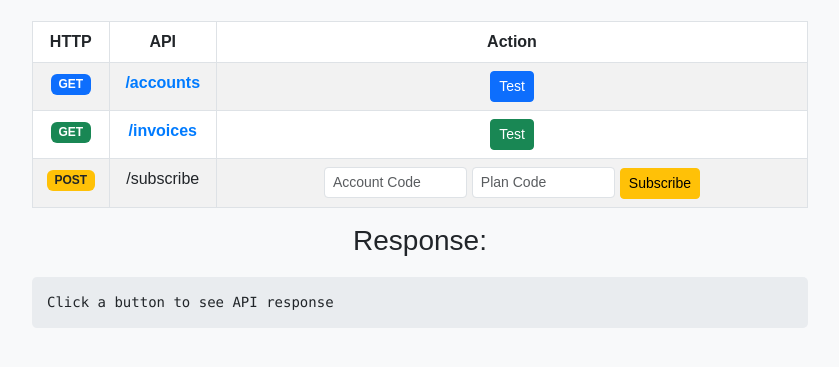
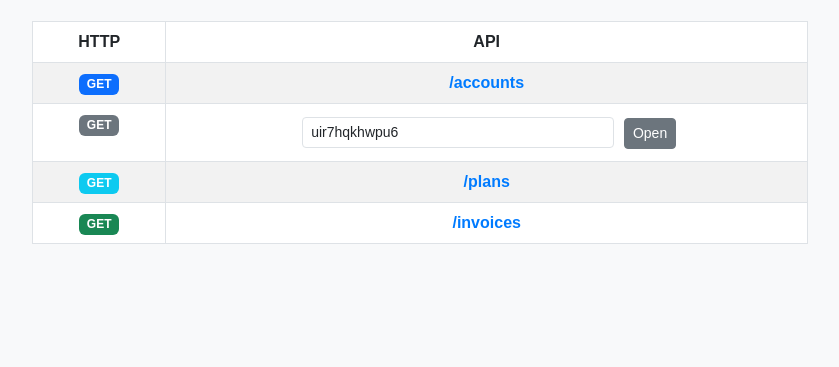
Before and after one commit to bunlongheng/recurly-test, a website: page index.html in a window 1280 px wide. Shown: the part 81-448 px from the top of the page, without its empty margins (220-1059 px from the left). Drawn offline with nearby package versions, Linux system fonts and the light colour scheme.

Commit message:
update the table;

```diff
--- a/index.html
+++ b/index.html
@@ -4,7 +4,6 @@
         <meta charset="UTF-8" />
         <meta name="viewport" content="width=device-width, initial-scale=1.0" />
         <title>Recurly API Endpoints</title>
-        <!-- Bootstrap CSS -->
         <link href="https://cdn.jsdelivr.net/npm/bootstrap@5.3.0/dist/css/bootstrap.min.css" rel="stylesheet" />
         <style>
             body {
@@ -29,79 +28,58 @@
                 color: #007bff;
                 font-weight: bold;
             }
-            button {
-                padding: 8px 15px;
-                cursor: pointer;
-            }
-            pre {
-                text-align: left;
-                background-color: #e9ecef;
-                padding: 15px;
-                border-radius: 5px;
-                margin-top: 20px;
-                max-height: 300px;
-                overflow: auto;
+            input {
+                margin: 5px;
+                padding: 5px;
+                width: 200px;
             }
         </style>
         <script>
-            function apiCall(endpoint, method = "GET", body = null) {
-                let options = { method };
-                if (body) {
-                    options.headers = { "Content-Type": "application/json" };
-                    options.body = JSON.stringify(body);
+            function openAccountDetails() {
+                const accountCode = document.getElementById("accountCodeInput").value.trim();
+                if (accountCode) {
+                    window.open(`/accounts/${accountCode}`, "_blank");
+                } else {
+                    alert("Please enter an account code.");
                 }
-                fetch(endpoint, options)
-                    .then(response => response.json())
-                    .then(data => (document.getElementById("response").innerText = JSON.stringify(data, null, 2)))
-                    .catch(error => (document.getElementById("response").innerText = "Error: " + error));
-            }
-
-            function createSubscription() {
-                const accountCode = document.getElementById("accountCode").value;
-                const planCode = document.getElementById("planCode").value;
-                apiCall("/subscribe", "POST", { account_code: accountCode, plan_code: planCode });
             }
         </script>
     </head>
     <body>
         <div class="container">
             <h2 class="mb-4">Recurly API Endpoints</h2>
+
             <table class="table table-bordered table-striped">
                 <thead>
                     <tr>
                         <th>HTTP</th>
                         <th>API</th>
-                        <th>Action</th>
                     </tr>
                 </thead>
                 <tbody>
                     <tr>
                         <td><span class="badge bg-primary">GET</span></td>
                         <td><a href="/accounts" target="_blank">/accounts</a></td>
-                        <td><button class="btn btn-sm btn-primary" onclick="apiCall('/accounts')">Test</button></td>
+                    </tr>
+                    <tr>
+                        <td><span class="badge bg-secondary">GET</span></td>
+                        <td>
+                            <input type="text" id="accountCodeInput" placeholder="Enter Account Code" class="form-control form-control-sm w-50 d-inline" value="uir7hqkhwpu6" />
+                            <button class="btn btn-sm btn-secondary" onclick="openAccountDetails()">Open</button>
+                        </td>
+                    </tr>
+                    <tr>
+                        <td><span class="badge bg-info">GET</span></td>
+                        <td><a href="/plans" target="_blank">/plans</a></td>
                     </tr>
                     <tr>
                         <td><span class="badge bg-success">GET</span></td>
                         <td><a href="/invoices" target="_blank">/invoices</a></td>
-                        <td><button class="btn btn-sm btn-success" onclick="apiCall('/invoices')">Test</button></td>
-                    </tr>
-                    <tr>
-                        <td><span class="badge bg-warning text-dark">POST</span></td>
-                        <td>/subscribe</td>
-                        <td>
-                            <input type="text" id="accountCode" class="form-control form-control-sm d-inline w-25" placeholder="Account Code" />
-                            <input type="text" id="planCode" class="form-control form-control-sm d-inline w-25" placeholder="Plan Code" />
-                            <button class="btn btn-sm btn-warning" onclick="createSubscription()">Subscribe</button>
-                        </td>
                     </tr>
                 </tbody>
             </table>
-
-            <h3>Response:</h3>
-            <pre id="response">Click a button to see API response</pre>
         </div>
 
-        <!-- Bootstrap JS -->
         <script src="https://cdn.jsdelivr.net/npm/bootstrap@5.3.0/dist/js/bootstrap.bundle.min.js"></script>
     </body>
 </html>
```
Also changed, not shown: server.js (+20 -6 lines).
